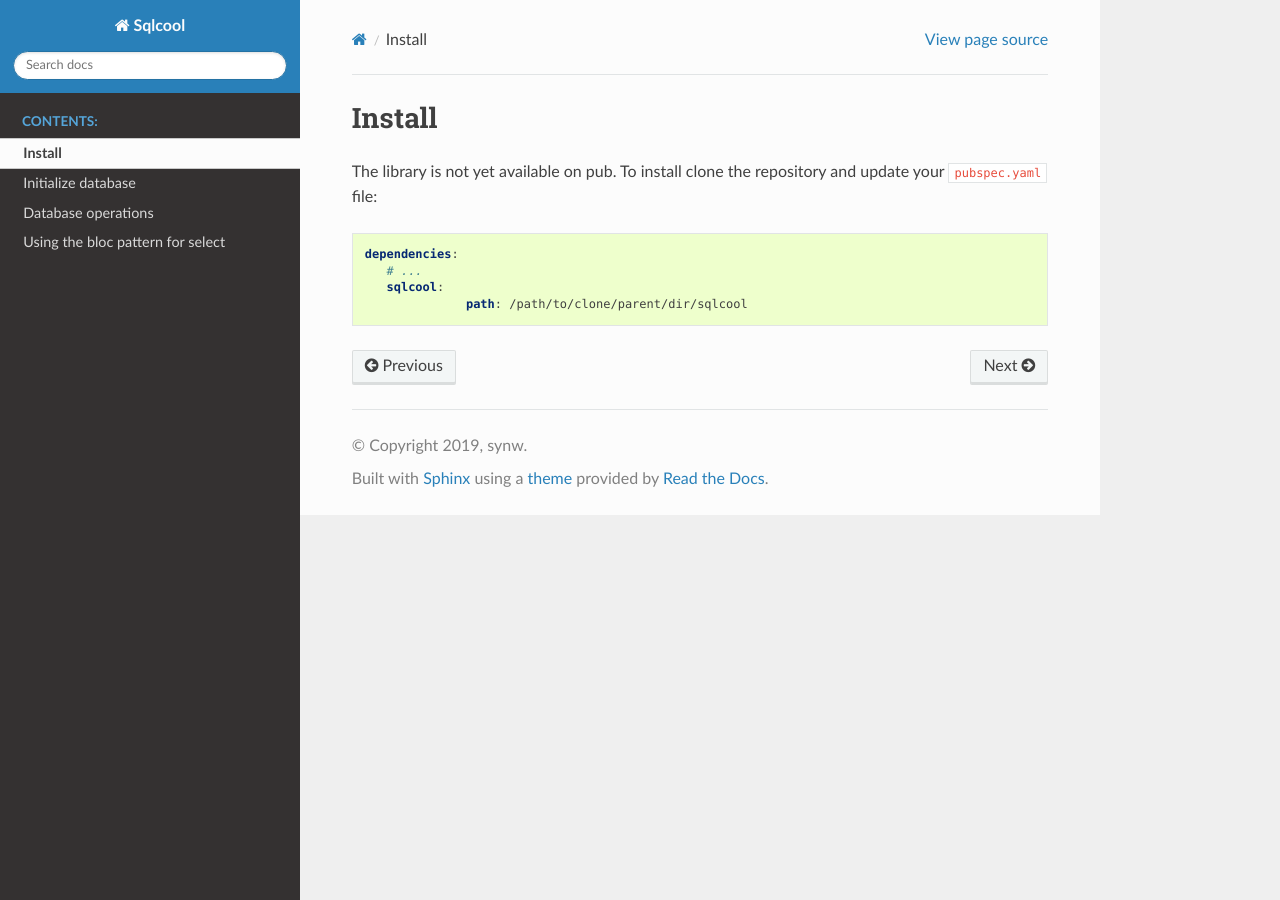
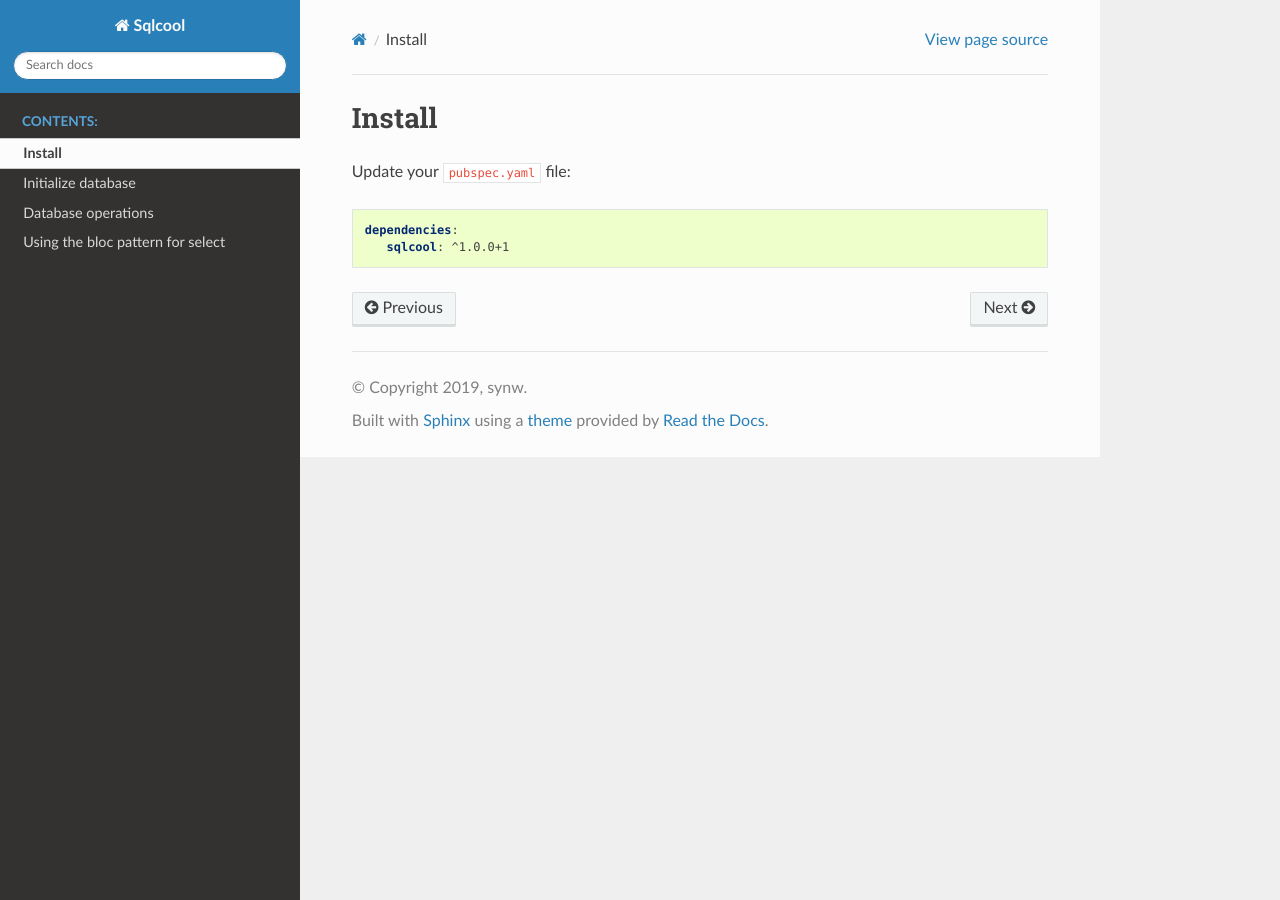
Before and after one commit to synw/sqlcool, a Sphinx documentation site: the page built from docs/install.rst, in a window 1280 px wide. Built offline with Sphinx 7.4.7 and the Read the Docs theme 2.0.0, drawn with Linux system fonts in a browser that asks for light colours.

Commit message:
Update install docs

```diff
--- a/docs/install.rst
+++ b/docs/install.rst
@@ -1,14 +1,12 @@
 Install
 =======
 
-The library is not yet available on pub. To install clone the repository
-and update your ``pubspec.yaml`` file:
+Update your ``pubspec.yaml`` file:
 
 .. highlight:: yaml
 
 ::
 
+
    dependencies:
-      # ...
-      sqlcool:
-		 path: /path/to/clone/parent/dir/sqlcool
+      sqlcool: ^1.0.0+1
```
